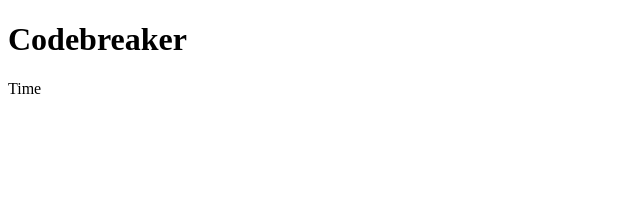
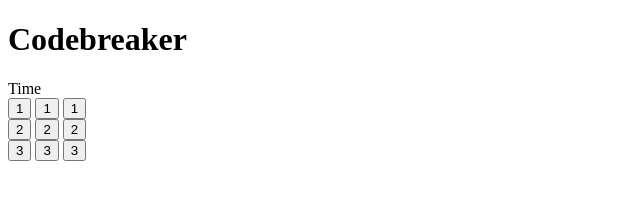
Before and after one commit to 7002bejon/CodebreakerProject, a plain HTML site: page index.html in a window 1280 px wide. Shown: the whole page, without its empty margins (0-640 px from the left). Drawn offline with Linux system fonts and the light colour scheme.

Commit message:
Update index.html

```diff
--- a/index.html
+++ b/index.html
@@ -4,10 +4,23 @@
     <meta charset="UTF-8">
     <meta http-equiv="X-UA-Compatible" content="IE=edge">
     <meta name="viewport" content="width=device-width, initial-scale=1.0">
+    <script></script>
+    <style></style>
     <title>Level 1 Codebreaker</title>
 </head>
 <body>
     <h1> Codebreaker </h1>
     <div id = "timeCount"> Time </div>
+    <button class="guess1"> 1 </button>
+    <button class="guess2"> 1 </button>
+    <button class="guess3"> 1 </button>
+    <br>
+    <button class="guess1"> 2 </button>
+    <button class="guess2"> 2 </button>
+    <button class="guess3"> 2 </button>
+    <br>
+    <button class="guess1"> 3 </button>
+    <button class="guess2"> 3 </button>
+    <button class="guess3"> 3 </button>
 </body>
 </html>
```
